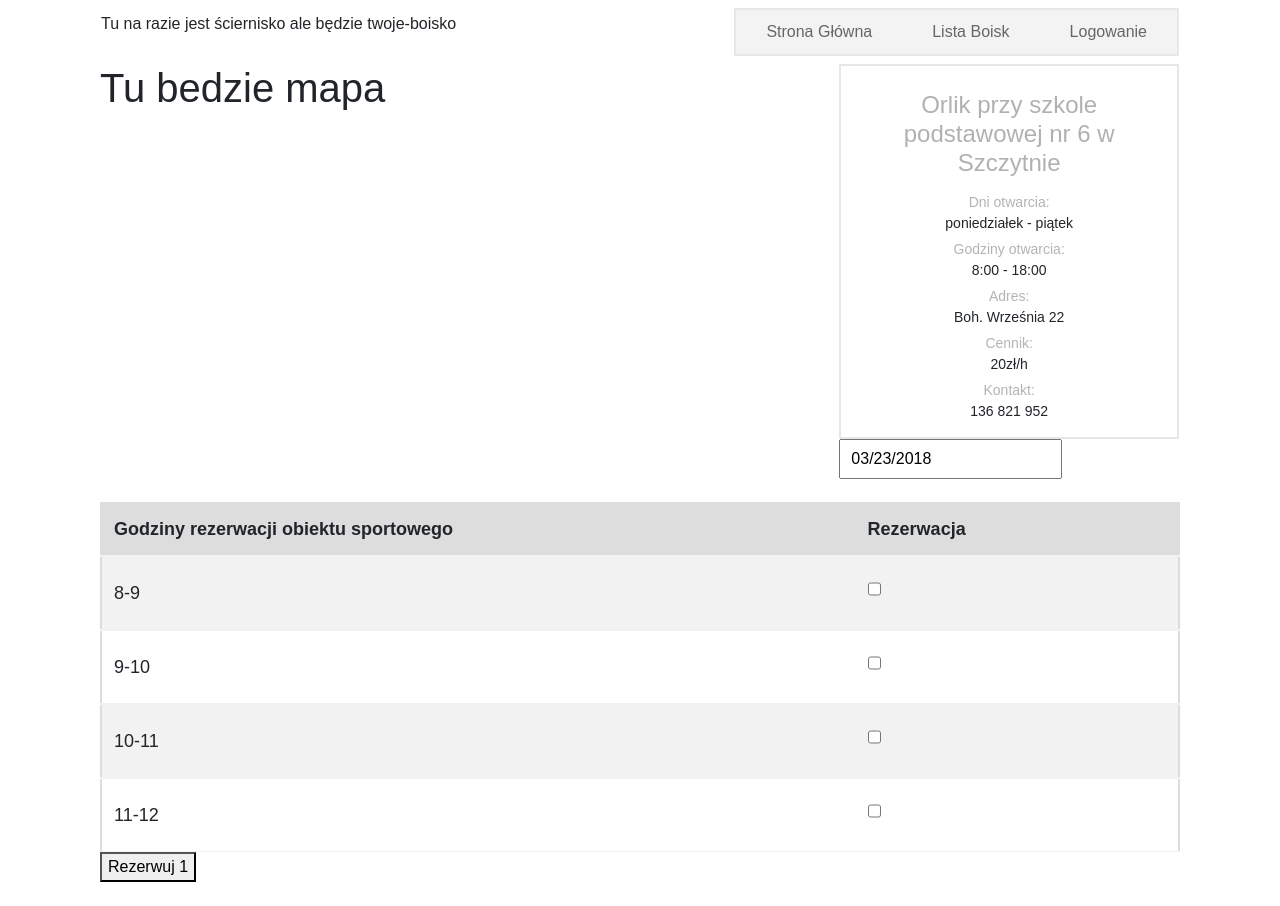
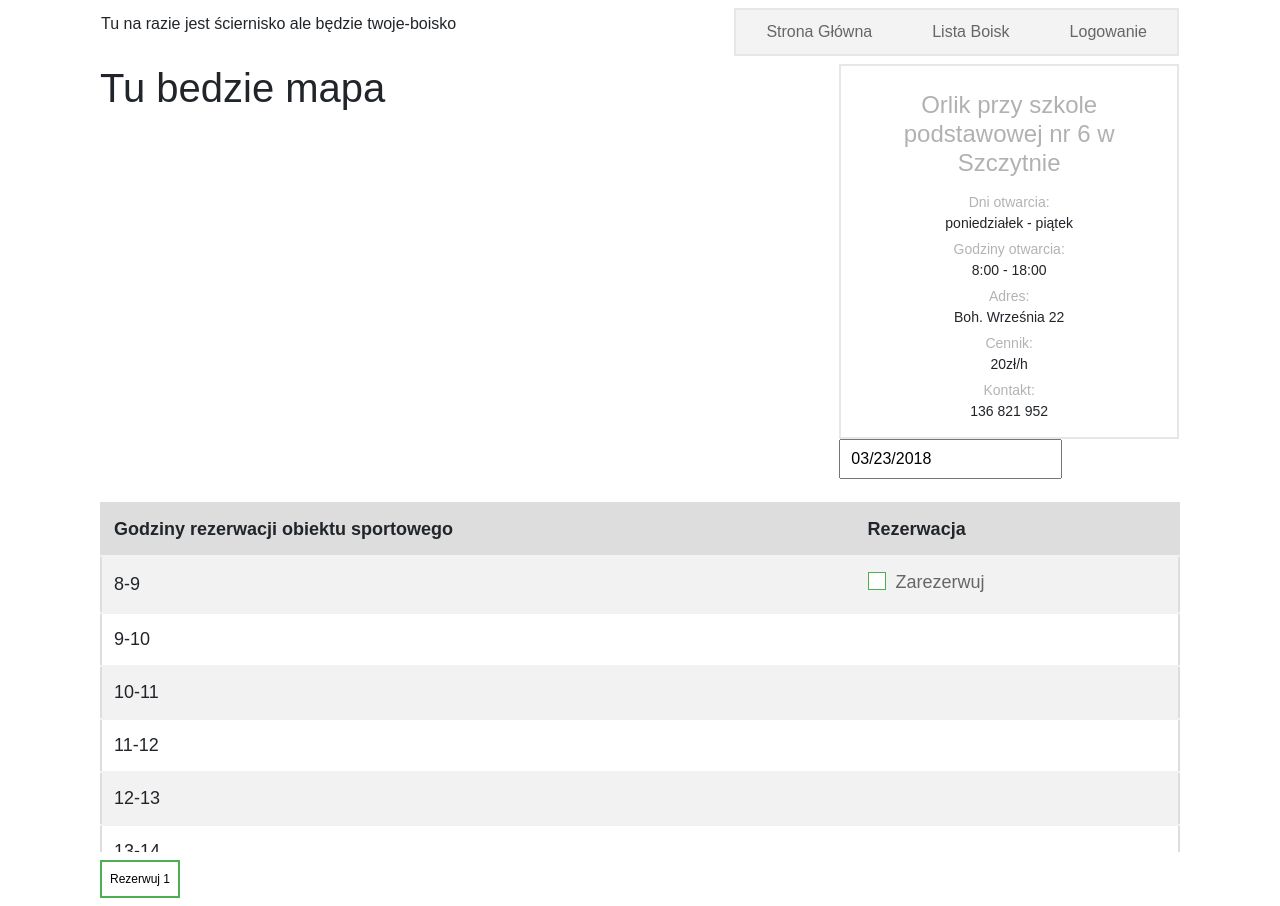
Before and after one commit to Aquarius96/twoje-boisko, a React (Create React App) app in the folder twoje-boisko-frontend/: page /object/1 in a window 1280 px wide. Before the commit the page ends 882 px from the top, so only its background shows below. Built offline with nearby package versions, Linux system fonts and the light colour scheme; no server answers.

Commit message:
ehhhhhhhh

```diff
--- a/twoje-boisko-frontend/package.json
+++ b/twoje-boisko-frontend/package.json
@@ -20,6 +20,7 @@
     "start": "react-scripts start",
     "build": "react-scripts build",
     "test": "react-scripts test --env=jsdom",
-    "eject": "react-scripts eject"
+    "eject": "react-scripts eject",
+    "less": "less-watch-compiler less css"
   }
 }
--- a/twoje-boisko-frontend/src/css/buttons.css
+++ b/twoje-boisko-frontend/src/css/buttons.css
@@ -122,3 +122,24 @@
   background-color: #4CAF50;
   color: white;
 }
+.przyciskRezerwuj {
+  background-color: #4CAF50;
+  border: none;
+  color: white;
+  text-align: center;
+  text-decoration: none;
+  display: inline-block;
+  -webkit-transition-duration: 0.4s;
+  transition-duration: 0.4s;
+  cursor: pointer;
+  background-color: white;
+  color: black;
+  border: 2px solid #4CAF50;
+  padding: 8px 8px;
+  font-size: 12px;
+  margin: 8px 0px;
+}
+.przyciskRezerwuj:hover {
+  background-color: #4CAF50;
+  color: white;
+}
--- a/twoje-boisko-frontend/src/less/buttons.less
+++ b/twoje-boisko-frontend/src/less/buttons.less
@@ -56,3 +56,10 @@
 	font-size: 12px;
 	margin: 4px 2px;
 	}
+
+.przyciskRezerwuj {
+	.button;
+	padding: 8px 8px;
+	font-size: 12px;
+	margin: 8px 0px;
+}
--- a/twoje-boisko-frontend/src/less/tables.less
+++ b/twoje-boisko-frontend/src/less/tables.less
@@ -12,6 +12,7 @@
 		height: 350px;
 		overflow: auto;
 		margin-top: 20px;
+
 	}
 	th {
 		text-align: left;
@@ -23,6 +24,7 @@
 		position: -o-sticky;
 		position: sticky;
 		top: 0;
+
 	}
 	td {
 		text-align: left;
--- a/twoje-boisko-frontend/src/pages/SingleObjectPage.css
+++ b/twoje-boisko-frontend/src/pages/SingleObjectPage.css
@@ -74,3 +74,75 @@
   .row{
     margin-right: -14px;
   }
+
+  [type="checkbox"]:checked,
+  [type="checkbox"]:not(:checked)
+  {
+      position: absolute;
+      left: -9999px;
+  }
+  [type="checkbox"]:checked + label,
+  [type="checkbox"]:not(:checked) + label
+  {
+      position: relative;
+      padding-left: 28px;
+      cursor: pointer;
+      line-height: 20px;
+      display: inline-block;
+      color: #666;
+  }
+  [type="checkbox"]:checked + label:before,
+  [type="checkbox"]:not(:checked) + label:before
+  {
+      content: '';
+      position: absolute;
+      left: 0;
+      top: 0;
+      width: 18px;
+      height: 18px;
+      border: 1px solid #4CAF50;
+      background: #fff;
+  }
+  [type="checkbox"]:checked + label:after,
+  [type="checkbox"]:not(:checked) + label:after
+  {
+      content: '';
+      width: 8px;
+      height: 8px;
+      background: #4CAF50;
+      position: absolute;
+      top: 5px;
+      left: 5px;
+      -webkit-transition: all 0.2s ease;
+      -moz-transition: all 0.2s ease;
+      -o-transition: all 0.2s ease;
+      transition: all 0.2s ease;
+  }
+  [type="checkbox"]:not(:checked) + label:after
+  {
+      opacity: 0;
+      -webkit-transform: scale(0);
+      -moz-transform: scale(0);
+      -o-transform: scale(0);
+      -ms-transform: scale(0);
+      transform: scale(0);
+  }
+  [type="checkbox"]:checked + label:after
+  {
+      opacity: 1;
+      -webkit-transform: scale(1);
+      -moz-transform: scale(1);
+      -o-transform: scale(1);
+      -ms-transform: scale(1);
+      transform: scale(1);
+  }
+  [type="checkbox"]:disabled:checked + label:before,
+  [type="checkbox"]:disabled:not(:checked) + label:before
+  {
+      border-color: #ccc;
+      background-color: #eee;
+  }
+  [type="checkbox"]:disabled:checked + label:after
+  {
+      background: #aaa;
+  }
--- a/twoje-boisko-frontend/src/pages/SingleObjectPage.js
+++ b/twoje-boisko-frontend/src/pages/SingleObjectPage.js
@@ -3,6 +3,7 @@ import DatePicker from 'react-datepicker';
 import moment from 'moment';
 import $ from 'jquery';
 import '../css/tables.css';
+import '../css/buttons.css';
 import 'react-datepicker/dist/react-datepicker.css';
 import './SingleObjectPage.css';
 class SingleObjectPage extends Component {
@@ -117,11 +118,16 @@ class SingleObjectPage extends Component {
             <th class="rezerwacja">Rezerwacja</th>
             </tr>
 
+
+
             <tr>
             <td>8-9</td>
-            <td><input type="checkbox" className="reserve" name="reserve" value="8-9" />
+            <td><input type="checkbox" id="checkbox"  className="reserve" name="reserve" value="8-9" />
+            <label for="checkbox">Zarezerwuj</label>
             </td>
             </tr>
+
+
 
             <tr>
             <td>9-10</td>
@@ -170,7 +176,7 @@ class SingleObjectPage extends Component {
 
         </table>
         </div>
-        <button onClick={this.reserve}>Rezerwuj {this.props.match.params.id}</button>
+        <button class = "przyciskRezerwuj" onClick={this.reserve}>Rezerwuj {this.props.match.params.id}</button>
       </div>
     );
   }
```
